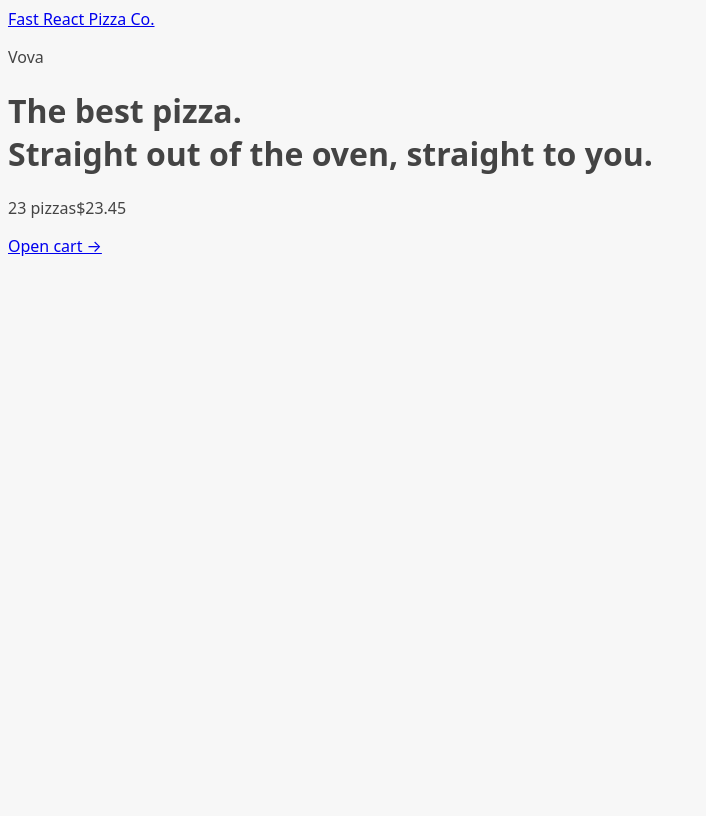
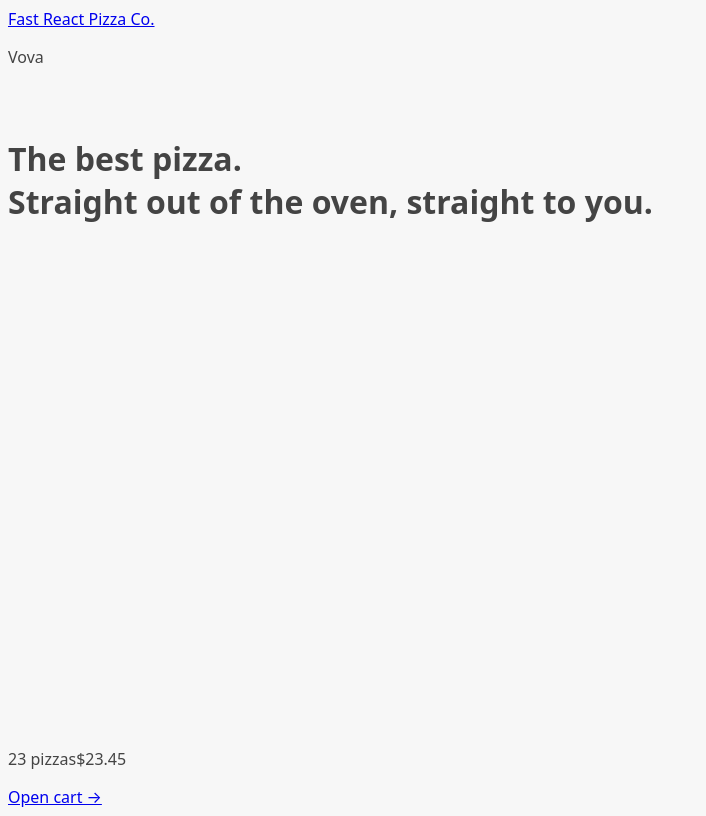
Before and after one commit to tihii-wg/fast-react-pizza, a React (Vite) app: page / in a window 1280 px wide. Shown: the whole page, without its empty margins (0-706 px from the left). Built offline with nearby package versions, Linux system fonts and the light colour scheme.

Commit message:
Loader and isLoading

```diff
--- a/src/ui/AppLayout.jsx
+++ b/src/ui/AppLayout.jsx
@@ -3,13 +3,20 @@
 
 import Header from "./Header";
 import CartOverview from "../features/cart/CartOverview";
-import { Outlet } from "react-router-dom";
+import { Outlet, useNavigation } from "react-router-dom";
+import Loader from "./Loader";
 
 function AppLayout() {
+  const navigation = useNavigation();
+  const isLoading = navigation.state === "loading";
+  console.log(navigation);
   return (
-    <div>
+    <div className="layout">
+      {isLoading && <Loader />}
       <Header />
-      <main><Outlet /></main>
+      <main>
+        <Outlet />
+      </main>
       <CartOverview />
     </div>
   );
--- /dev/null
+++ b/src/ui/Loader.jsx
@@ -0,0 +1,8 @@
+// eslint-disable-next-line no-unused-vars
+import React from "react";
+
+function Loader() {
+  return <div className="loader"></div>;
+}
+
+export default Loader;
```
